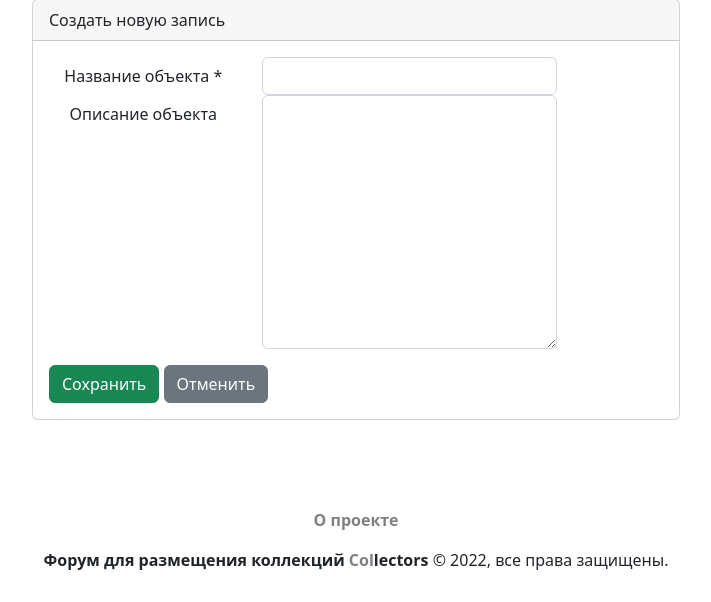
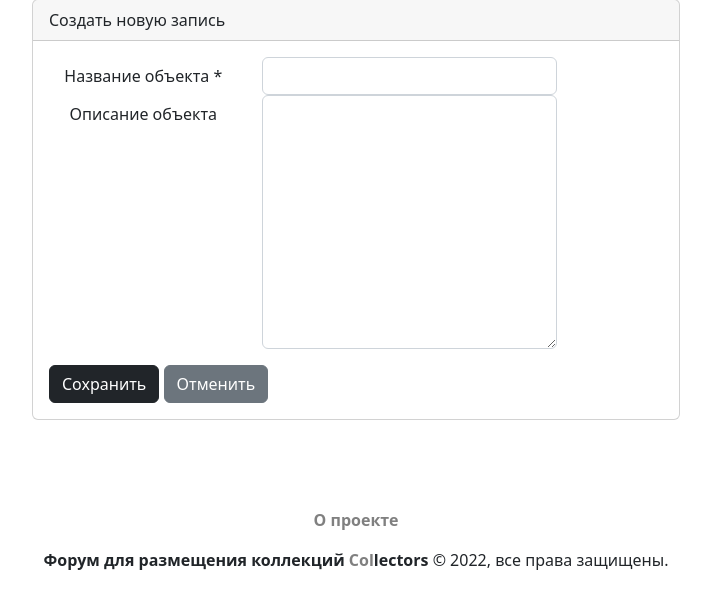
Before and after one commit to InaraShalfei/collectors, a Django app: template templates/web_collectors/new_item.html in a window 1280 px wide. Shown: the part 127-729 px from the top of the page, without its empty margins (284-995 px from the left). Run offline with Django 3.2, Linux system fonts and the light colour scheme; the template is opened without the code that fills it: values that come from a table or form of the project are taken from there, others are empty; parts of the project's set-up code (start-up, migrations or seed data) failed here and were passed over; some libraries are stand-ins or nearby versions.

Commit message:
Adjust form design for collection creation (final adjustment) -2

```diff
--- a/templates/web_collectors/new_item.html
+++ b/templates/web_collectors/new_item.html
@@ -63,7 +63,7 @@
 
 
                         <p></p>
-                        <button type="submit" class="btn btn-success">
+                        <button type="submit" class="btn btn-dark">
                             Сохранить
                         </button>
                         <a class="btn btn-secondary"
```
